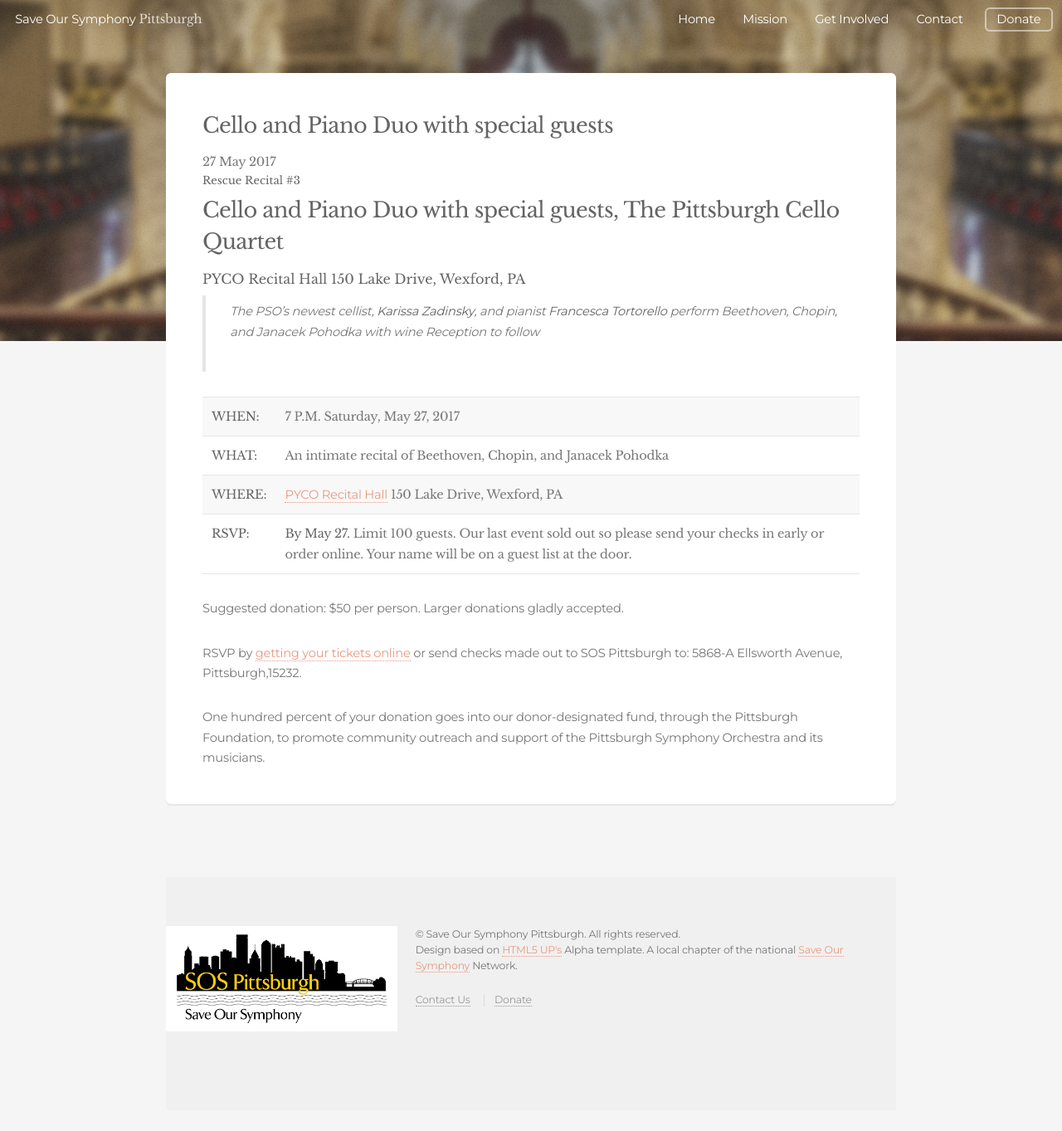
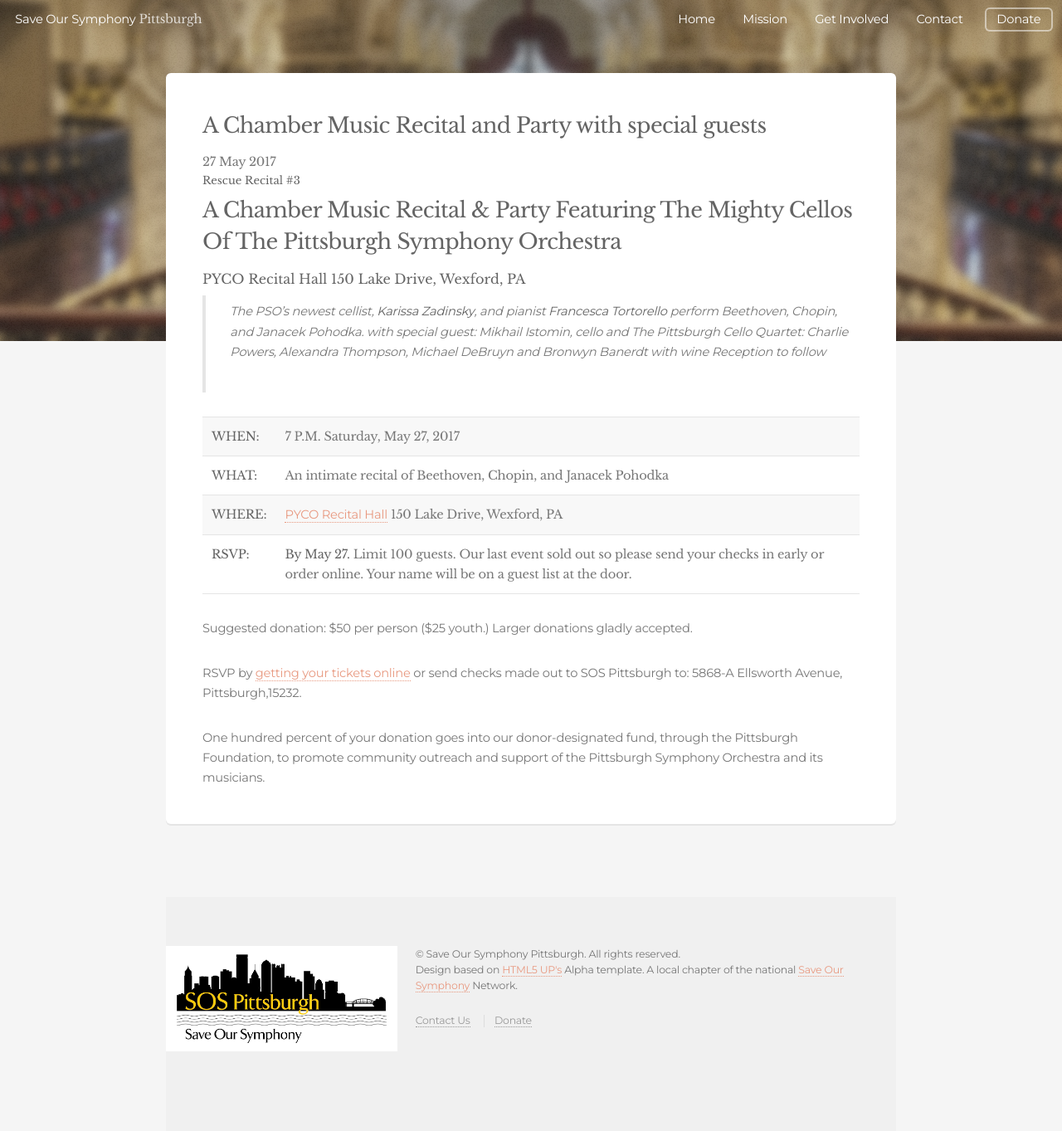
Before and after one commit to daraghbyrne/sospittsburgh, a Jekyll site: the page built from _posts/events/2017-05-27-cello-and-piano-duo.markdown, in a window 1280 px wide. Shown: the whole page at 83% size. Built offline with Jekyll 4.4.1, drawn with Linux system fonts in a browser that asks for light colours; before the commit the page ends 1338 px from its top, so only the background shows below that.

Commit message:
updated events

```diff
--- a/_posts/events/2017-05-27-cello-and-piano-duo.markdown
+++ b/_posts/events/2017-05-27-cello-and-piano-duo.markdown
@@ -1,24 +1,27 @@
 ---
 layout: post
-title:  "Cello and Piano Duo with special guests"
+title:  "A Chamber Music Recital and Party with special guests"
 date:   2017-05-27 19:00:00 -0400
 categories: event events
 description: "The PSO's newest cellist, Karissa Zadinsky, and pianist Francesca Tortorello perform Beethoven, Chopin, and Janacek Pohodka"
 ---
 
 ##### Rescue Recital  #3
-### Cello and Piano Duo with special guests, The Pittsburgh Cello Quartet
+### A Chamber Music Recital & Party Featuring The Mighty Cellos Of The Pittsburgh Symphony Orchestra
 #### PYCO Recital Hall 150 Lake Drive, Wexford, PA
 
-> The PSO’s newest cellist, __Karissa Zadinsky__, and pianist __Francesca Tortorello__ perform Beethoven, Chopin, and Janacek Pohodka
-with wine Reception to follow
+> The PSO’s newest cellist, __Karissa Zadinsky__, and pianist __Francesca Tortorello__ perform Beethoven, Chopin, and Janacek Pohodka.
+> with special guest: Mikhail Istomin, cello
+> and The Pittsburgh Cello Quartet: Charlie Powers, Alexandra Thompson, Michael DeBruyn and Bronwyn Banerdt
+> with wine Reception to follow
+
 
 | __WHEN:__  | 7 P.M. Saturday, May 27, 2017  |
 | __WHAT:__  | An intimate recital of Beethoven, Chopin, and Janacek Pohodka  |
 | __WHERE:__  | [PYCO Recital Hall](http://www.pycoschoolofmusic.com) 150 Lake Drive, Wexford, PA  |
 | __RSVP:__  | __By May 27.__ Limit 100 guests. Our last event sold out so please send your checks in early or order online. Your name will be on a guest list at the door. |
 
-Suggested donation: $50 per person. Larger donations gladly accepted.
+Suggested donation: $50 per person ($25 youth.) Larger donations gladly accepted.
 
 RSVP by [getting your tickets online](https://squareup.com/store/save-our-symphony-pittsburgh) or send checks made out to SOS Pittsburgh to: 5868-A Ellsworth Avenue, Pittsburgh,15232.
 
```
